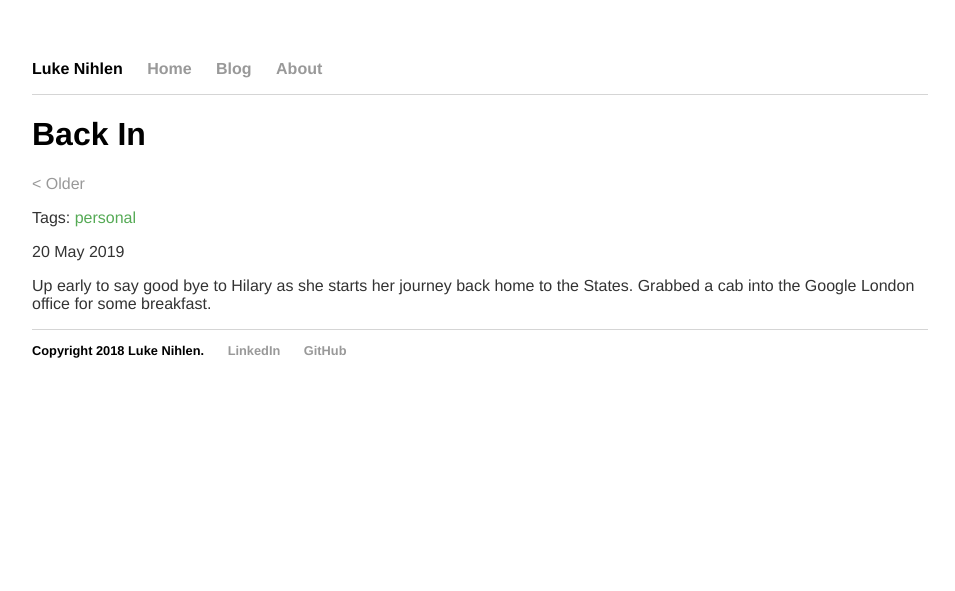
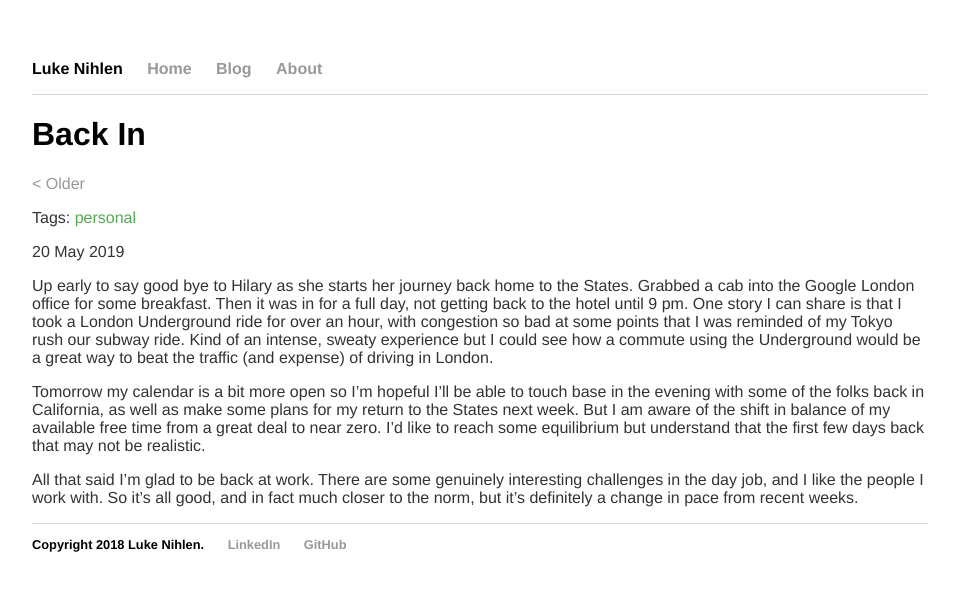
Before and after one commit to lnihlen/lnihlen.github.io, a Jekyll site: the page built from _posts/2019/05/2019-05-20-back-in.md, in a window 1280 px wide. Shown: the top 591 px of the page, without its empty margins (160-1115 px from the left). Built offline with Jekyll 4.4.1, drawn with Linux system fonts in a browser that asks for light colours.

Commit message:
post: back in

```diff
--- a/_posts/2019/05/2019-05-20-back-in.md
+++ b/_posts/2019/05/2019-05-20-back-in.md
@@ -5,4 +5,17 @@ date: 2019-05-20
 tags: [ personal ]
 ---
 
-Up early to say good bye to Hilary as she starts her journey back home to the States. Grabbed a cab into the Google London office for some breakfast.
+Up early to say good bye to Hilary as she starts her journey back home to the States. Grabbed a cab into the Google
+London office for some breakfast. Then it was in for a full day, not getting back to the hotel until 9 pm. One story I
+can share is that I took a London Underground ride for over an hour, with congestion so bad at some points that I was
+reminded of my Tokyo rush our subway ride. Kind of an intense, sweaty experience but I could see how a commute using the
+Underground would be a great way to beat the traffic (and expense) of driving in London.
+
+Tomorrow my calendar is a bit more open so I'm hopeful I'll be able to touch base in the evening with some of the folks
+back in California, as well as make some plans for my return to the States next week. But I am aware of the shift in
+balance of my available free time from a great deal to near zero. I'd like to reach some equilibrium but understand that
+the first few days back that may not be realistic.
+
+All that said I'm glad to be back at work. There are some genuinely interesting challenges in the day job, and I
+like the people I work with. So it's all good, and in fact much closer to the norm, but it's definitely a change in pace
+from recent weeks.
```
